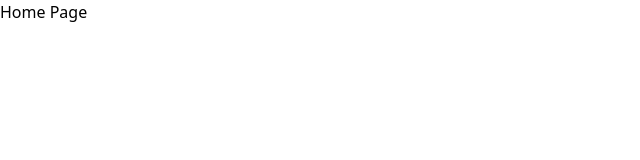
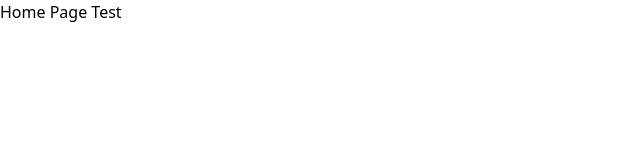
Before and after one commit to maryhime/v1.circles, a React (Vite) app: page / in a window 1280 px wide. Shown: the top 160 px of the page, without its empty margins (0-640 px from the left). Built offline with nearby package versions, Linux system fonts and the light colour scheme.

Commit message:
test only for production

```diff
--- a/src/pages/HomePage.jsx
+++ b/src/pages/HomePage.jsx
@@ -3,7 +3,7 @@ import React from 'react'
 const HomePage = () => {
   return (
     <>
-      Home Page
+      Home Page Test
     </>
   )
 }
```
